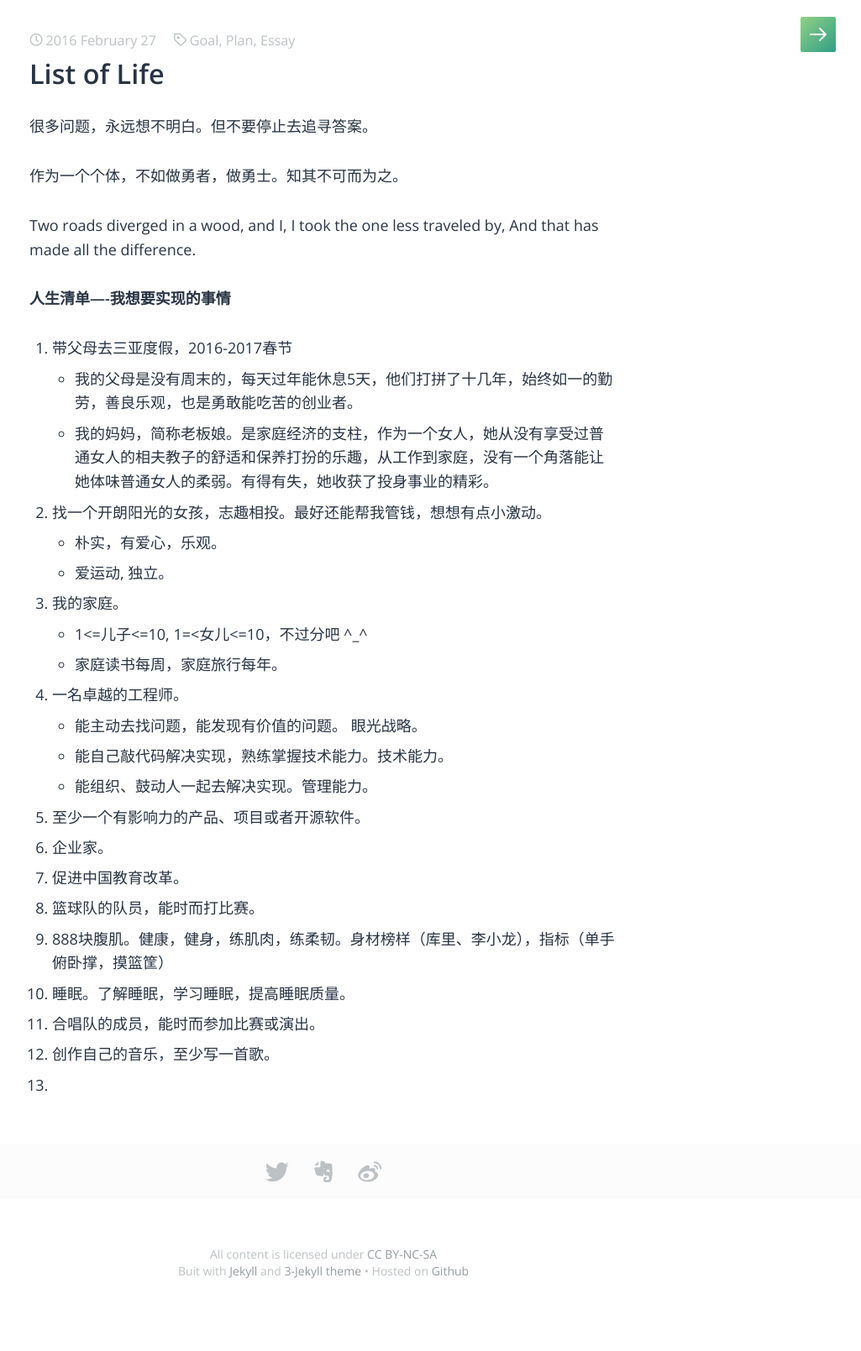
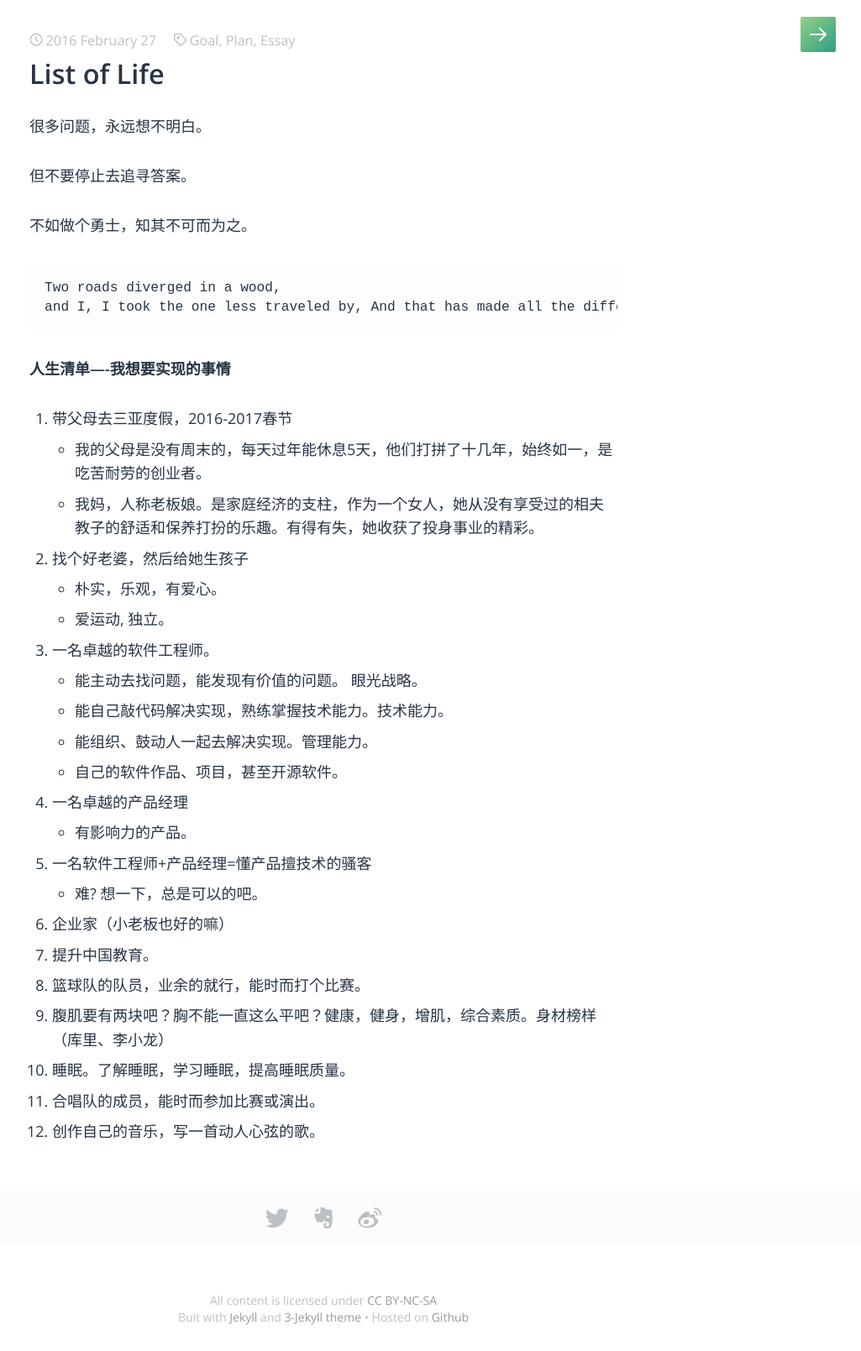
Before and after one commit to zhaohangbo/zhaohangbo.github.io, a Jekyll site: the page built from _posts/desire/2016-02-27-list-of-life.md, in a window 1280 px wide. Shown: the whole page at 84% size, without its empty margins (255-1280 px from the left). Built offline with Jekyll 4.4.1, drawn with Linux system fonts in a browser that asks for light colours; some web fonts are replaced; comment, search, counter and statistics services are not loaded.

Commit message:
changed some blogs

````diff
--- a/_posts/desire/2016-02-27-list-of-life.md
+++ b/_posts/desire/2016-02-27-list-of-life.md
@@ -6,34 +6,43 @@ tags: [Goal, Plan, Essay]
 description:
 ---
 
-很多问题，永远想不明白。但不要停止去追寻答案。
+很多问题，永远想不明白。
 
-作为一个个体，不如做勇者，做勇士。知其不可而为之。
+但不要停止去追寻答案。
 
-Two roads diverged in a wood, and I, I took the one less traveled by, And that has made all the difference.
+不如做个勇士，知其不可而为之。
+
+```
+Two roads diverged in a wood,
+and I, I took the one less traveled by, And that has made all the difference.
+```
 
 **人生清单----我想要实现的事情**
 
 1. 带父母去三亚度假，2016-2017春节
-  * 我的父母是没有周末的，每天过年能休息5天，他们打拼了十几年，始终如一的勤劳，善良乐观，也是勇敢能吃苦的创业者。
-  * 我的妈妈，简称老板娘。是家庭经济的支柱，作为一个女人，她从没有享受过普通女人的相夫教子的舒适和保养打扮的乐趣，从工作到家庭，没有一个角落能让她体味普通女人的柔弱。有得有失，她收获了投身事业的精彩。
+  * 我的父母是没有周末的，每天过年能休息5天，他们打拼了十几年，始终如一，是吃苦耐劳的创业者。
+  * 我妈，人称老板娘。是家庭经济的支柱，作为一个女人，她从没有享受过的相夫教子的舒适和保养打扮的乐趣。有得有失，她收获了投身事业的精彩。
 
-2. 找一个开朗阳光的女孩，志趣相投。最好还能帮我管钱，想想有点小激动。
-  * 朴实，有爱心，乐观。
+2. 找个好老婆，然后给她生孩子
+  * 朴实，乐观，有爱心。
   * 爱运动, 独立。
-3. 我的家庭。
-  * 1<=儿子<=10, 1=<女儿<=10，不过分吧 ^_^
-  * 家庭读书每周，家庭旅行每年。
-4. 一名卓越的工程师。
+
+4. 一名卓越的软件工程师。
   * 能主动去找问题，能发现有价值的问题。 眼光战略。
   * 能自己敲代码解决实现，熟练掌握技术能力。技术能力。
   * 能组织、鼓动人一起去解决实现。管理能力。
-5. 至少一个有影响力的产品、项目或者开源软件。
-6. 企业家。
-7. 促进中国教育改革。
-8. 篮球队的队员，能时而打比赛。
-9. 888块腹肌。健康，健身，练肌肉，练柔韧。身材榜样（库里、李小龙），指标（单手俯卧撑，摸篮筐）
+  * 自己的软件作品、项目，甚至开源软件。
+
+5. 一名卓越的产品经理
+   * 有影响力的产品。
+
+6. 一名软件工程师+产品经理=懂产品擅技术的骚客
+   * 难? 想一下，总是可以的吧。
+
+6. 企业家（小老板也好的嘛）
+7. 提升中国教育。
+8. 篮球队的队员，业余的就行，能时而打个比赛。
+9. 腹肌要有两块吧？胸不能一直这么平吧？健康，健身，增肌，综合素质。身材榜样（库里、李小龙）
 10. 睡眠。了解睡眠，学习睡眠，提高睡眠质量。
 11. 合唱队的成员，能时而参加比赛或演出。
-12. 创作自己的音乐，至少写一首歌。
-13.
+12. 创作自己的音乐，写一首动人心弦的歌。
````
Also changed, not shown: _posts/desire/2016-02-27-rule-of-life.md (+16 -10 lines), _posts/desire/2016-03-04-list-of-specific-goals-in-the-rest-time-of-cisco-internship.md (+10 -8 lines).
